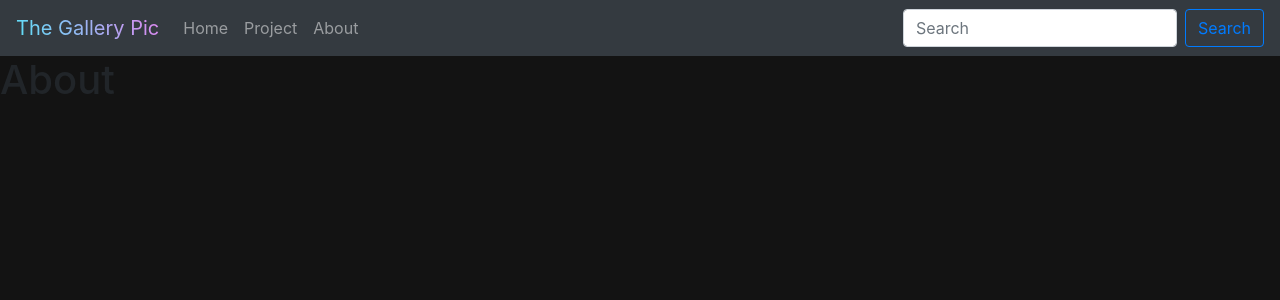
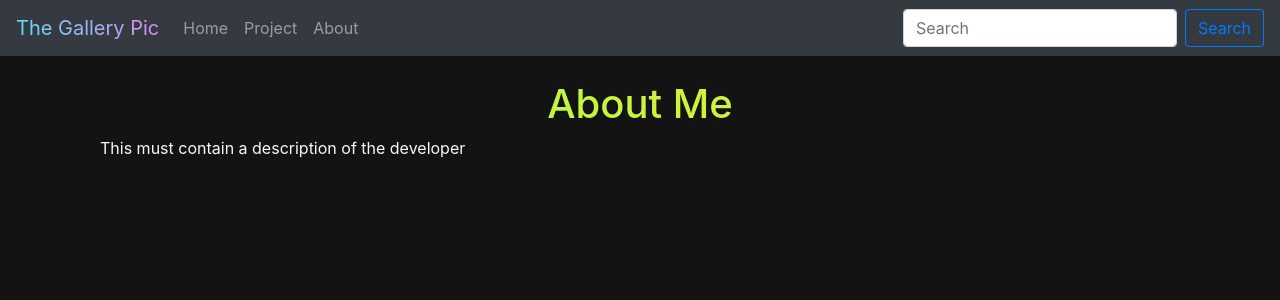
Before and after one commit to oscardelalanza/capstone-unsplash, a React (Create React App) app: page /About in a window 1280 px wide. Shown: the top 300 px of the page. Built offline with nearby package versions, Linux system fonts and the light colour scheme.

Commit message:
basic about page

```diff
--- /dev/null
+++ b/src/components/About.jsx
@@ -0,0 +1,15 @@
+import React from 'react';
+import { Container } from 'react-bootstrap';
+
+const About = () => (
+  <Container className="page mt-lg-4">
+    <h1 className="text-center gradient-color-6">About Me</h1>
+    <Container className="text-justify text-light">
+      <p>
+        This must contain a description of the developer
+      </p>
+    </Container>
+  </Container>
+);
+
+export default About;
--- a/src/containers/App.jsx
+++ b/src/containers/App.jsx
@@ -3,6 +3,7 @@ import { BrowserRouter, Route, Switch } from 'react-router-dom';
 import { CSSTransition, TransitionGroup } from 'react-transition-group';
 import Navbar from '../components/Navbar';
 import Project from '../components/Project';
+import About from '../components/About';
 
 function App() {
   return (
@@ -15,7 +16,7 @@ function App() {
               <Switch location={location}>
                 <Route exact path="/" component={() => (<h1 className="page">Home Page</h1>)} />
                 <Route path="/Project" component={Project} />
-                <Route path="/About" component={() => (<h1 className="page">About</h1>)} />
+                <Route path="/About" component={About} />
               </Switch>
             </CSSTransition>
           </TransitionGroup>
```
